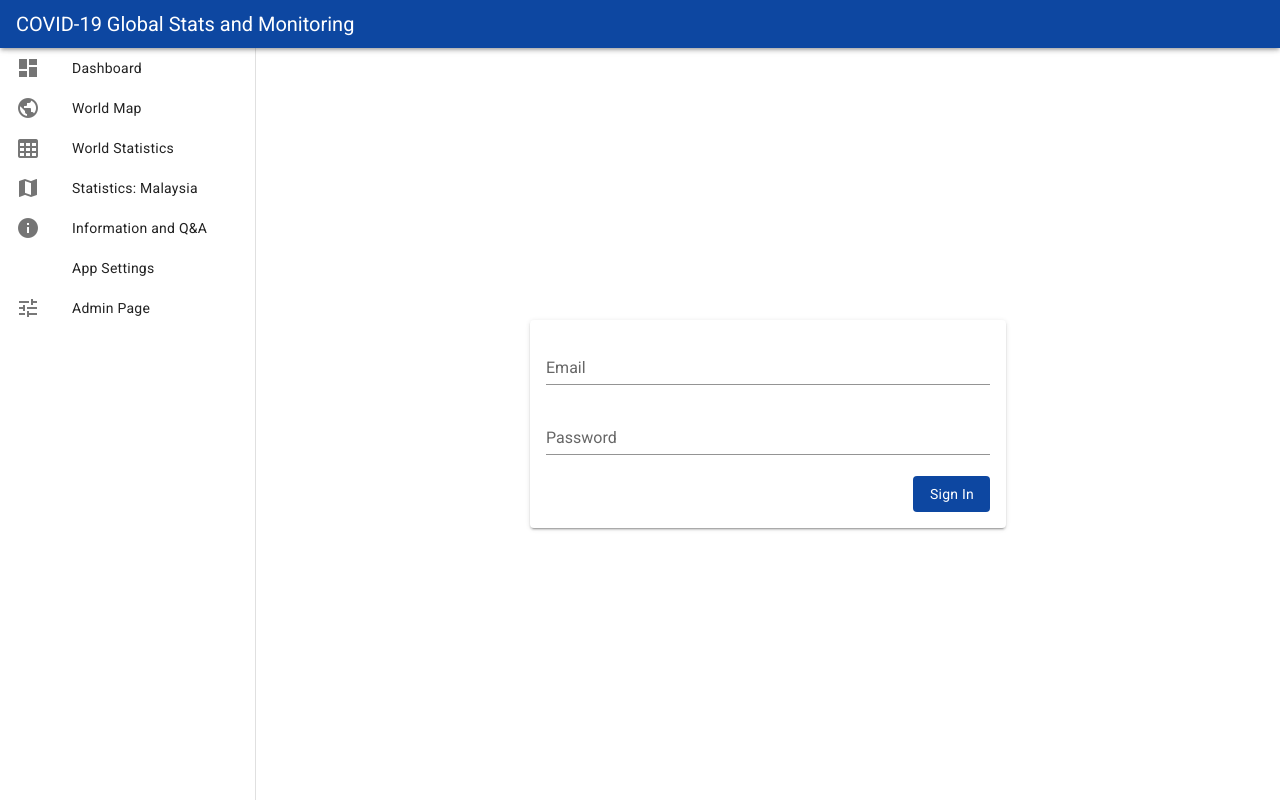
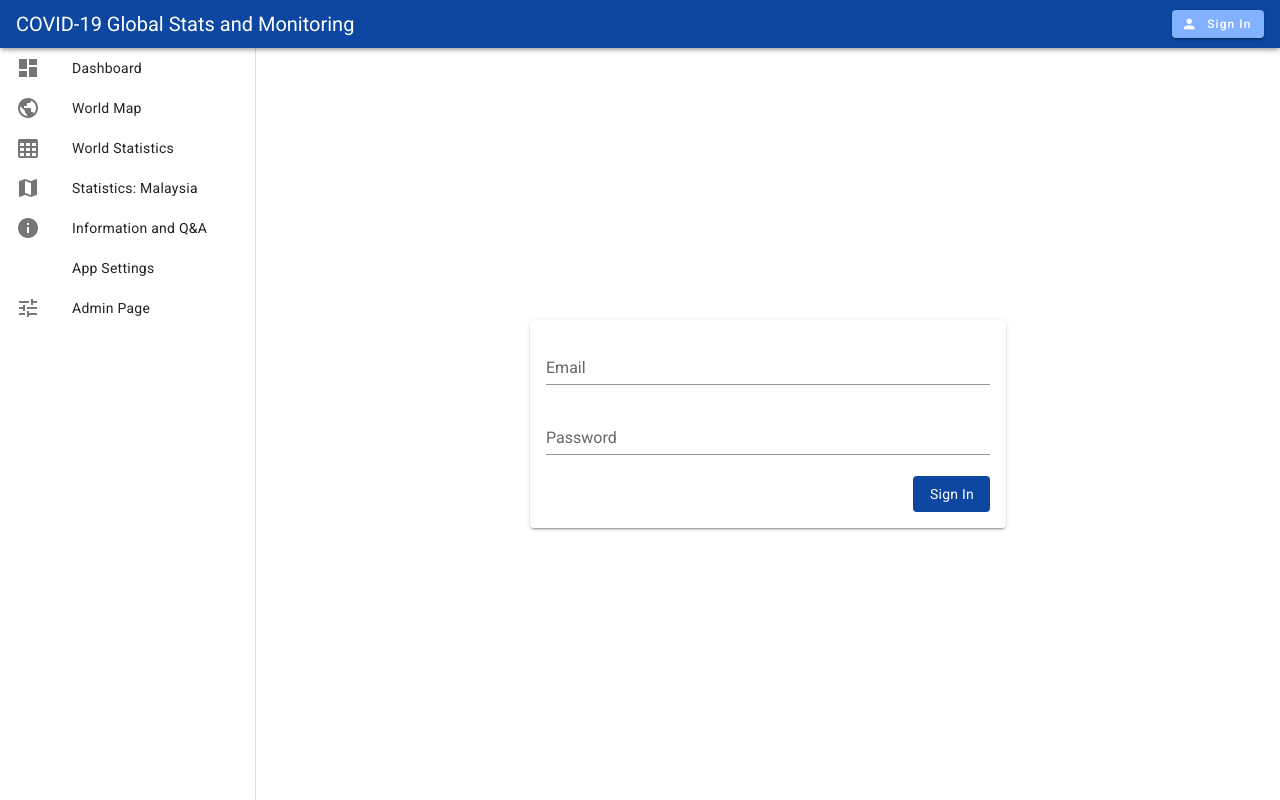
Before and after one commit to anaszakaria/covid19-app, a Vue app: page /signin in a window 1280 px wide. Built offline with nearby package versions, Linux system fonts and the light colour scheme; a small style sheet from the web is missing.

Commit message:
Added signIn button to AppHeader

```diff
--- a/src/components/AppHeader.vue
+++ b/src/components/AppHeader.vue
@@ -16,6 +16,11 @@
                 </template>
                 <span>{{ list.tooltipText }}</span>
             </v-tooltip>
+        </template>
+        <template v-else>
+            <v-btn small color="accent" @click="gotoPage('/signin')"
+                ><v-icon small left>mdi-account</v-icon>Sign In</v-btn
+            >
         </template>
         <v-menu v-if="userIsAuthenticated" :close-on-content-click="false" offset-y nudge-bottom="2">
             <template #activator="{ on: menu }">
```
